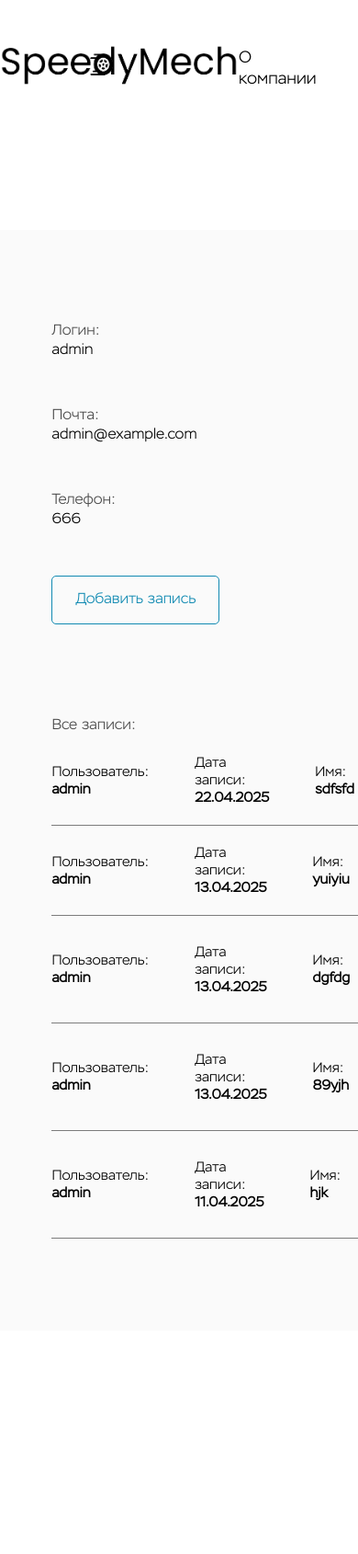
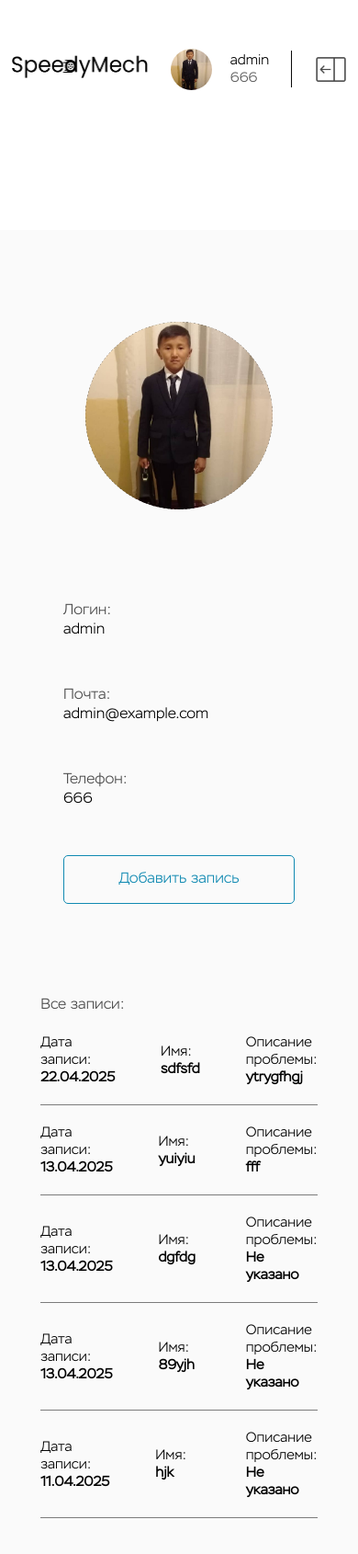
Before and after one commit to sayykoo/curs, a Django app: page /profile/ in a window 390 px wide. Shown: the top 1690 px of the page at 92% size. Run offline with Django 5.2, Linux system fonts and the light colour scheme; a user stored in the database is signed in; data comes from the database, SQL or seed files in the repository; both versions use the stored data as it was after the commit.

Commit message:
adaptive-updates

```diff
--- a/service/app/static/app/css/header.css
+++ b/service/app/static/app/css/header.css
@@ -137,3 +137,18 @@
         }
     }
 }
+
+@media (max-width: 768px) {
+    header .header__items nav{
+        display: none;
+    }
+    header .header__items .number{
+        display: none;
+    }
+    header .header__items .number{
+        display: none;
+    }
+    header .logotype a img{
+        width: 150px;
+    }
+}
--- a/service/app/static/app/css/profile.css
+++ b/service/app/static/app/css/profile.css
@@ -126,3 +126,38 @@
     scale: 1.05;
     transition: all 0.1s;
 }
+
+@media (max-width: 768px) {
+    main .profile__content{
+        display: flex;
+        justify-content: center;
+        flex-direction: column;
+        align-items: center;
+    }
+
+    main .profile__content .profile__info{
+        display: flex;
+        flex-direction: column;
+        align-items: center;
+    }
+
+
+    main .profile__content .profile__info .profile__info_items .profile__info_item{
+        width: 250px;
+    }
+
+    main .profile__content .profile__info .profile__info_items{
+        a{
+            width: 200px;
+        }
+    }
+
+    main .profile__content .profile__info .profile__info_records .profile__info_record{
+        p:nth-child(1){
+            display: none;
+        }
+        p:nth-child(4){
+            display: none;
+        }
+    }
+}
--- a/service/app/templates/app/header.html
+++ b/service/app/templates/app/header.html
@@ -1,6 +1,7 @@
 {% load static %}
 
 <link rel="stylesheet" href="{% static 'app/css/header.css' %}">
+<meta name="viewport" content="width=device-width, initial-scale=1.0">
 
 <header>
         <div class="logotype">
--- a/service/app/templates/auth/login.html
+++ b/service/app/templates/auth/login.html
@@ -2,10 +2,10 @@
 
 <link rel="stylesheet" href="{% static 'app/css/style.css' %}">
 <link rel="stylesheet" href="{% static 'app/css/auth.css' %}">
+<meta name="viewport" content="width=device-width, initial-scale=1.0">
 
 {% include "app/header.html" %}
 
-{% block content %}
 <main>
     <div class="auth__form">
         <h2>Вход</h2>
@@ -14,8 +14,6 @@
             {{ form.as_p }}
             <button type="submit">Войти</button>
         </form>
-        <p>Нет аккаунта? <a href="{% url 'register' %}">Зарегистрируйтесь</a></p>
+        <p class="our">Нет аккаунта? <a href="{% url 'register' %}">Зарегистрируйтесь</a></p>
     </div>
 </main>
-
-{% endblock %}
--- a/service/app/templates/auth/profile.html
+++ b/service/app/templates/auth/profile.html
@@ -2,8 +2,12 @@
 
 {% include "app/header.html" %}
 
-<link rel="stylesheet" href="{% static 'app/css/style.css' %}">
-<link rel="stylesheet" href="{% static 'app/css/profile.css' %}">
+<head>
+    <link rel="stylesheet" href="{% static 'app/css/style.css' %}">
+    <link rel="stylesheet" href="{% static 'app/css/profile.css' %}">
+    <meta name="viewport" content="width=device-width, initial-scale=1.0">
+</head>
+
 
 <main>
     <div class="profile__content">
--- a/service/app/templates/auth/register.html
+++ b/service/app/templates/auth/register.html
@@ -4,6 +4,7 @@
 
 <link rel="stylesheet" href="{% static 'app/css/style.css' %}">
 <link rel="stylesheet" href="{% static 'app/css/auth.css' %}">
+<meta name="viewport" content="width=device-width, initial-scale=1.0">
 
 {% block content %}
 <main>
@@ -29,7 +30,7 @@
         <a href="{% url 'social:begin' 'google-oauth2' %}" class="btn btn-google">
             Войти через Google
         </a>
-        <p>Уже есть аккаунт? <a href="{% url 'login' %}">Войдите</a></p>
+        <p class="our">Уже есть аккаунт? <a href="{% url 'login' %}">Войдите</a></p>
     </div>
 
 </main>
```
Also changed, not shown: service/app/static/app/css/about_company.css (+20 -0 lines), service/app/static/app/css/auth.css (+22 -0 lines), service/app/templates/app/about_company.html (+7 -3 lines), service/db.sqlite3.
